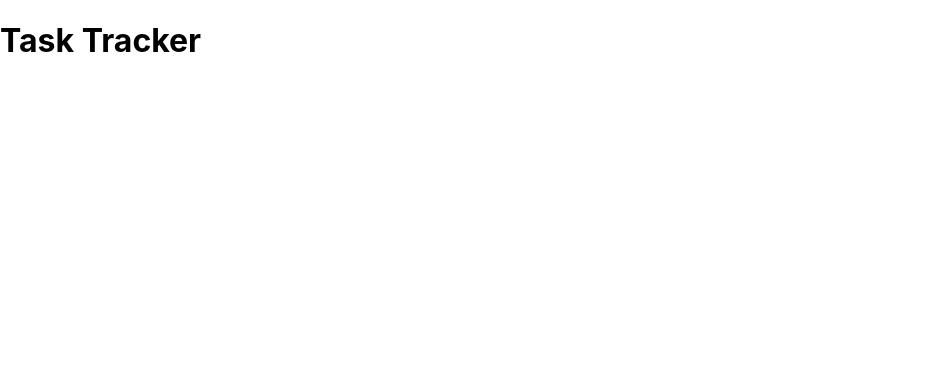
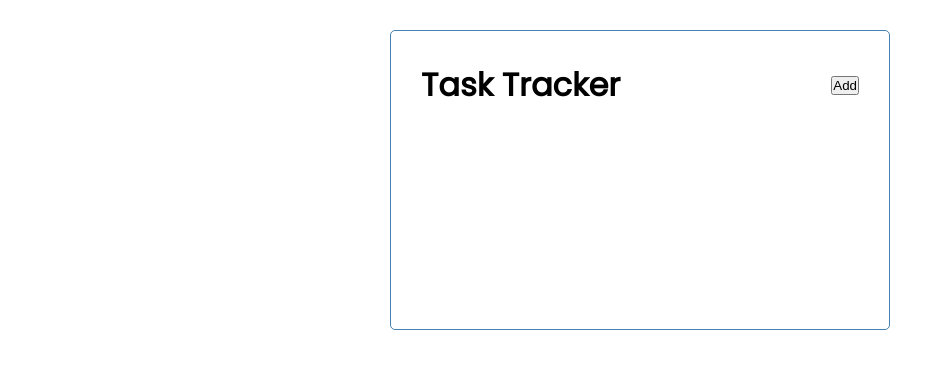
Before and after one commit to ike-agu/react-task-tracker, a React (Create React App) app: page / in a window 1280 px wide. Shown: the top 368 px of the page, without its empty margins (0-952 px from the left). Built offline with nearby package versions, Linux system fonts and the light colour scheme.

Commit message:
css styles added

```diff
--- a/src/components/Header.js
+++ b/src/components/Header.js
@@ -1,10 +1,27 @@
+import PropTypes from  'prop-types'
 
-const Header = () => {
+const Header = ({title}) => {
     return (
-        <header>
-            <h1>Task Tracker</h1>
+        <header class='header'>
+            <h1>{title}</h1>
+            <button>Add</button>
         </header>
     )
 }
 
+Header.defaultProps ={
+    title: 'Task Tracker'
+    }
+
+    Header.propTypes ={
+        title: PropTypes.string.isRequired
+    }
+
+
+    // **************HOW TO WRITE CSS IN REACT**********
+    // const headingStyle =
+    //     color: 'red',
+    //     backgroundColor: 'yellow',
+    //
+
 export default Header
--- a/src/index.css
+++ b/src/index.css
@@ -1,13 +1,112 @@
-body {
+@import url('https://fonts.googleapis.com/css2?family=Poppins:wght@300;400&display=swap');
+
+* {
+  box-sizing: border-box;
   margin: 0;
-  font-family: -apple-system, BlinkMacSystemFont, 'Segoe UI', 'Roboto', 'Oxygen',
-    'Ubuntu', 'Cantarell', 'Fira Sans', 'Droid Sans', 'Helvetica Neue',
-    sans-serif;
-  -webkit-font-smoothing: antialiased;
-  -moz-osx-font-smoothing: grayscale;
+  padding: 0;
 }
 
-code {
-  font-family: source-code-pro, Menlo, Monaco, Consolas, 'Courier New',
-    monospace;
+body {
+  font-family: 'Poppins', sans-serif;
 }
+
+.container {
+  max-width: 500px;
+  margin: 30px auto;
+  overflow: auto;
+  min-height: 300px;
+  border: 1px solid steelblue;
+  padding: 30px;
+  border-radius: 5px;
+}
+
+.header {
+  display: flex;
+  justify-content: space-between;
+  align-items: center;
+  margin-bottom: 20px;
+}
+
+.btn {
+  display: inline-block;
+  background: #000;
+  color: #fff;
+  border: none;
+  padding: 10px 20px;
+  margin: 5px;
+  border-radius: 5px;
+  cursor: pointer;
+  text-decoration: none;
+  font-size: 15px;
+  font-family: inherit;
+}
+
+.btn:focus {
+  outline: none;
+}
+
+.btn:active {
+  transform: scale(0.98);
+}
+
+.btn-block {
+  display: block;
+  width: 100%;
+}
+
+.task {
+  background: #f4f4f4;
+  margin: 5px;
+  padding: 10px 20px;
+  cursor: pointer;
+}
+
+.task.reminder {
+  border-left: 5px solid green;
+}
+
+.task h3 {
+  display: flex;
+  align-items: center;
+  justify-content: space-between;
+}
+
+.add-form {
+  margin-bottom: 40px;
+}
+
+.form-control {
+  margin: 20px 0;
+}
+
+.form-control label {
+  display: block;
+}
+
+.form-control input {
+  width: 100%;
+  height: 40px;
+  margin: 5px;
+  padding: 3px 7px;
+  font-size: 17px;
+}
+
+.form-control-check {
+  display: flex;
+  align-items: center;
+  justify-content: space-between;
+}
+
+.form-control-check label {
+  flex: 1;
+}
+
+.form-control-check input {
+  flex: 2;
+  height: 20px;
+}
+
+footer {
+  margin-top: 30px;
+  text-align: center;
+}
```
